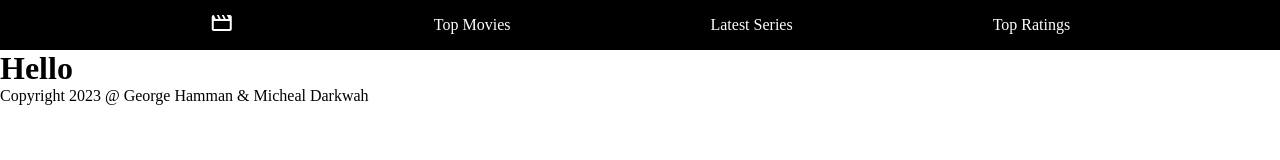
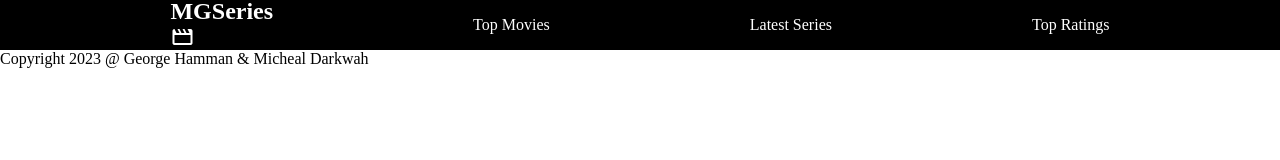
Before and after one commit to George7h/JavaScript-Capstone, a website built with webpack: page src/template.html in a window 1280 px wide. Built offline with nearby package versions, Linux system fonts and the light colour scheme.

Commit message:
added maincontainer and logoname

```diff
--- a/src/template.html
+++ b/src/template.html
@@ -11,7 +11,7 @@
   <header>
     <nav>
       <ul class="navbar">
-        <li><span class="material-symbols-outlined">
+        <li id="logoName"><h1>MGSeries</h1><span class="material-symbols-outlined">
           movie
           </span></li>
         <li>Top Movies</li>
@@ -20,8 +20,8 @@
       </ul>
     </nav>
   </header>
-  <h1>Hello</h1>
-
+  <div id="mainContainer">
+  </div>
   <footer>
     Copyright 2023 @ George Hamman & Micheal Darkwah
   </footer>
```
